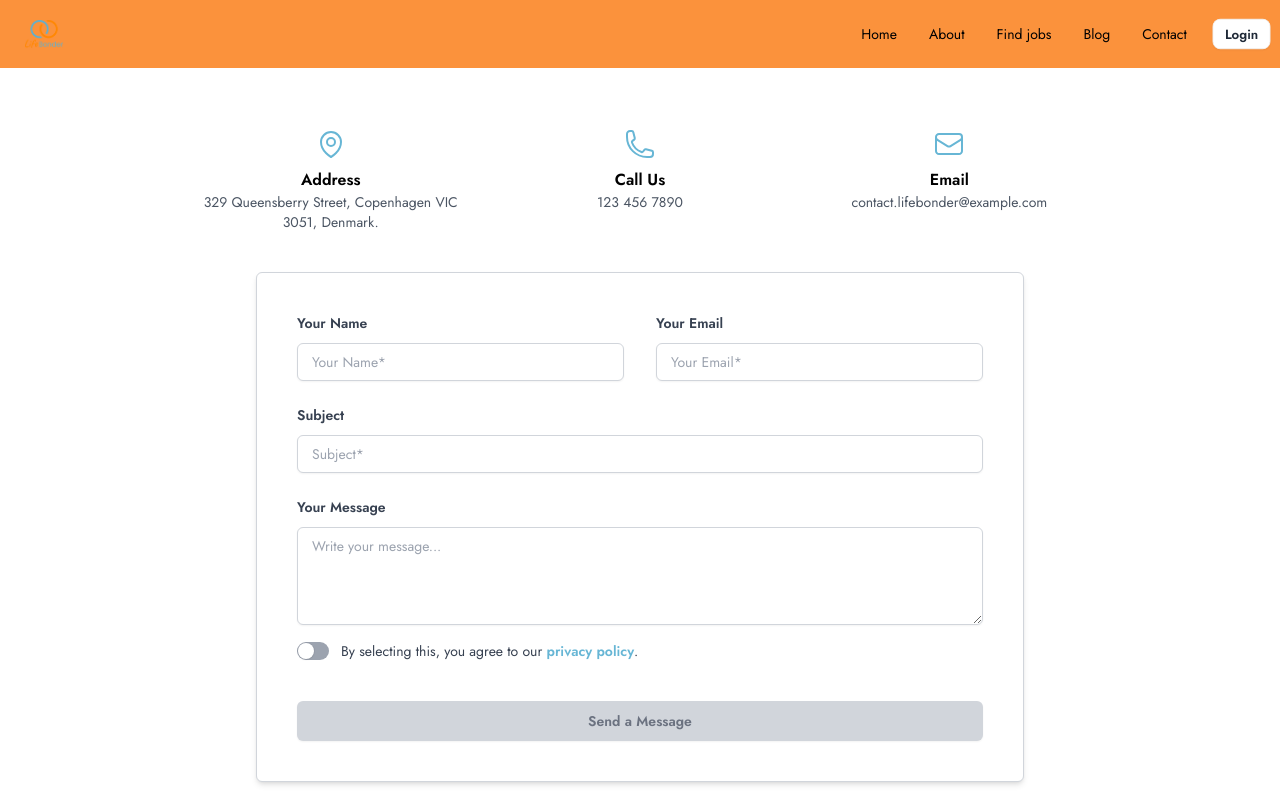
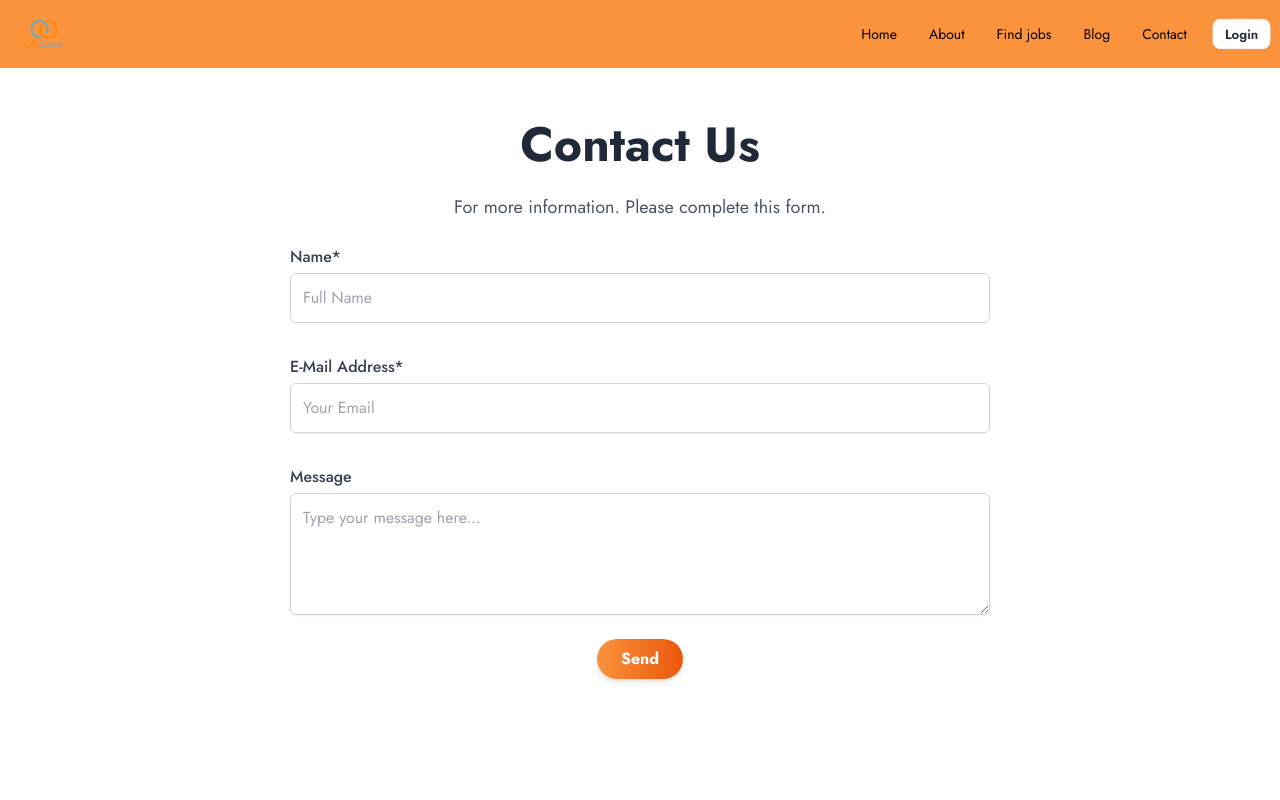
Before and after one commit to simonC137/LB-ATS, a React (Vite) app in the folder frontend/: page /contact in a window 1280 px wide. Shown: the top 800 px of the page. Built offline with nearby package versions, Linux system fonts and the light colour scheme.

Commit message:
contact form redo and bug fix

```diff
--- a/frontend/package.json
+++ b/frontend/package.json
@@ -10,7 +10,6 @@
     "preview": "vite preview"
   },
   "dependencies": {
-    "@headlessui/react": "^2.2.0",
     "@heroicons/react": "^2.2.0",
     "react": "^18.3.1",
     "react-dom": "^18.3.1",
--- a/frontend/src/components/ContactFormPage.tsx
+++ b/frontend/src/components/ContactFormPage.tsx
@@ -1,153 +1,58 @@
-import { useState } from 'react';
-import { Switch } from '@headlessui/react';
-import {
-  MapPinIcon,
-  PhoneIcon,
-  EnvelopeIcon,
-} from '@heroicons/react/24/outline';
+function ContactFormPage() {
+  return (
+    <div className="flex items-center justify-center min-h-screen bg-white">
+      <div className=" sm:w-[700px]">
+        <h1 className="text-5xl font-bold text-center text-gray-800 mb-6">
+          Contact Us
+        </h1>
+        <p className="text-center text-lg text-gray-600 mb-6">
+          For more information. Please complete this form.
+        </p>
 
-export default function ContactForm() {
-  const [agreed, setAgreed] = useState(false);
-
-  return (
-    <>
-      <div className="bg-white min-h-[80vh] px-6 py-24 sm:py-32 lg:px-8">
-        <div className="max-w-4xl mx-auto">
-          {/* Contact Info Section */}
-          <div className="grid grid-cols-1 sm:grid-cols-3 text-center gap-8 mb-10">
-            <div>
-              <MapPinIcon className="h-8 w-8 text-custom-blue mx-auto" />
-              <p className="font-semibold mt-2">Address</p>
-              <p className="text-gray-600 text-sm">
-                329 Queensberry Street, Copenhagen VIC 3051, Denmark.
-              </p>
-            </div>
-            <div>
-              <PhoneIcon className="h-8 w-8 text-custom-blue mx-auto" />
-              <p className="font-semibold mt-2">Call Us</p>
-              <p className="text-gray-600 text-sm">123 456 7890</p>
-            </div>
-            <div>
-              <EnvelopeIcon className="h-8 w-8 text-custom-blue mx-auto" />
-              <p className="font-semibold mt-2">Email</p>
-              <p className="text-gray-600 text-sm">
-                contact.lifebonder@example.com
-              </p>
-            </div>
-          </div>
-
-          {/* Contact Form Section */}
-          <div className="bg-white border border-gray-300 rounded-md shadow-md p-6 sm:p-10 max-w-3xl mx-auto">
-            <form action="#" method="POST" className="mx-auto">
-              <div className="grid grid-cols-1 gap-x-8 gap-y-6 sm:grid-cols-2">
-                <div>
-                  <label
-                    htmlFor="name"
-                    className="block text-sm font-semibold text-gray-700"
-                  >
-                    Your Name
+        <form>
+          <div className="mb-8">
+            <label className="block text-md font-medium text-gray-700">
+              Name*
             </label>
             <input
-                    id="name"
-                    name="name"
               type="text"
-                    placeholder="Your Name*"
-                    className="mt-2.5 block w-full rounded-md border border-gray-300 px-3.5 py-2 text-black shadow-sm placeholder-gray-400 focus:ring-0 focus:border-blue-500 sm:text-sm"
+              className="mt-1 block w-full p-3 rounded-md border border-gray-300 shadow-sm focus:border-indigo-500 focus:ring-indigo-500"
+              placeholder="Full Name"
+            />
+          </div>
+          <div className="mb-8">
+            <label className="block text-md font-medium text-gray-700">
+              E-Mail Address*
+            </label>
+            <input
+              type="email"
+              className="mt-1 block w-full p-3 rounded-md border border-gray-300 shadow-sm focus:border-indigo-500 focus:ring-indigo-500"
+              placeholder="Your Email"
+            />
+          </div>
+          <div className="mb-6">
+            <label className="block text-md font-medium text-gray-700">
+              Message
+            </label>
+            <textarea
+              className="mt-1 block w-full p-3 rounded-md border border-gray-300 shadow-sm focus:border-indigo-500 focus:ring-indigo-500"
+              rows={4}
+              placeholder="Type your message here..."
             />
           </div>
 
-                <div>
-                  <label
-                    htmlFor="email"
-                    className="block text-sm font-semibold text-gray-700"
+          <div className="flex justify-center">
+            <button
+              className="bg-gradient-to-r from-orange-400 to-orange-600 text-white font-bold py-2 px-6 rounded-full shadow-md hover:shadow-lg hover:from-orange-500 hover:to-orange-700 transition-all"
+              type="submit"
             >
-                    Your Email
-                  </label>
-                  <input
-                    id="email"
-                    name="email"
-                    type="email"
-                    placeholder="Your Email*"
-                    className="mt-2.5 block w-full rounded-md border border-gray-300 px-3.5 py-2 text-black shadow-sm placeholder-gray-400 focus:ring-0 focus:border-blue-500 sm:text-sm"
-                  />
-                </div>
-
-                <div className="sm:col-span-2">
-                  <label
-                    htmlFor="subject"
-                    className="block text-sm font-semibold text-gray-700"
-                  >
-                    Subject
-                  </label>
-                  <input
-                    id="subject"
-                    name="subject"
-                    type="text"
-                    placeholder="Subject*"
-                    className="mt-2.5 block w-full rounded-md border border-gray-300 px-3.5 py-2 text-black shadow-sm placeholder-gray-400 focus:ring-0 focus:border-blue-500 sm:text-sm"
-                  />
-                </div>
-
-                <div className="sm:col-span-2">
-                  <label
-                    htmlFor="message"
-                    className="block text-sm font-semibold text-gray-700"
-                  >
-                    Your Message
-                  </label>
-                  <textarea
-                    id="message"
-                    name="message"
-                    placeholder="Write your message..."
-                    rows={4}
-                    className="mt-2.5 block w-full rounded-md border border-gray-300 px-3.5 py-2 text-black shadow-sm placeholder-gray-400 focus:ring-0 focus:border-blue-500 sm:text-sm"
-                  />
-                </div>
-              </div>
-
-              {/* Toggle Switch */}
-              <div className="flex items-center space-x-3 sm:col-span-2 mt-4">
-                <Switch
-                  checked={agreed}
-                  onChange={setAgreed}
-                  className={`group flex w-8 flex-none cursor-pointer rounded-full p-px transition-colors duration-200 ease-in-out ${
-                    agreed ? 'bg-orange-400' : 'bg-gray-400'
-                  }`}
-                >
-                  <span
-                    aria-hidden="true"
-                    className={`h-4 w-4 transform rounded-full bg-white shadow-sm ring-1 ring-gray-900/5 transition duration-200 ease-in-out ${
-                      agreed ? 'translate-x-3.5' : 'translate-x-0'
-                    }`}
-                  />
-                </Switch>
-                <p className="text-sm text-gray-700">
-                  By selecting this, you agree to our{' '}
-                  <a href="#" className="font-semibold text-custom-blue">
-                    privacy&nbsp;policy
-                  </a>
-                  .
-                </p>
-              </div>
-
-              {/* Submit Button */}
-              <div className="mt-10">
-                <button
-                  type="submit"
-                  disabled={!agreed}
-                  className={`block w-full rounded-md px-3.5 py-2.5 text-center text-sm font-semibold shadow-sm transition ${
-                    agreed
-                      ? 'bg-orange-400 text-white hover:bg-custom-blue'
-                      : 'bg-gray-300 text-gray-500 cursor-not-allowed'
-                  }`}
-                >
-                  Send a Message
+              Send
             </button>
           </div>
         </form>
       </div>
     </div>
-      </div>
-    </>
   );
 }
+
+export default ContactFormPage;
```
Also changed, not shown: 1 other file (tests, documents, lock files or other folders). Lines whose indentation alone changed are shown as unchanged.
